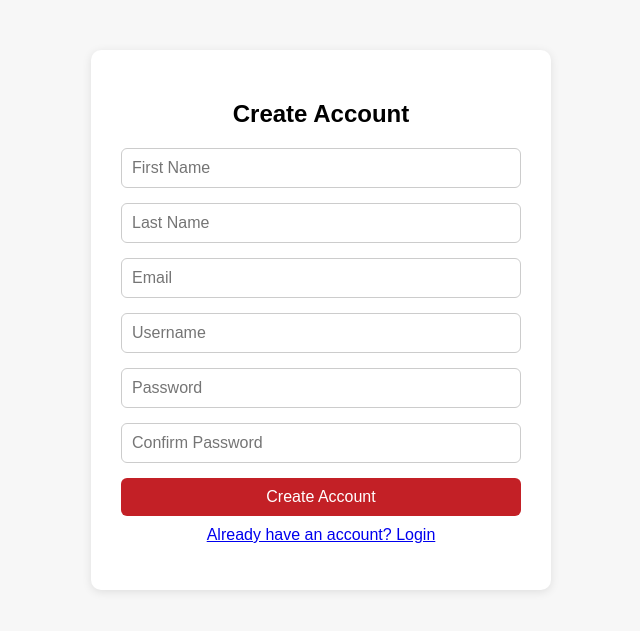
After one commit to kscardinal/loto-report-generator, a FastAPI app: template src/web/templates/create_account.html in a window 1280 px wide. The commit adds this page. Shown: the top 631 px of the page, without its empty margins (319-959 px from the left). Run offline with FastAPI, Linux system fonts and the light colour scheme; the template is opened without the code that fills it, so the values that code supplies are empty; parts of the project's set-up code (start-up, migrations or seed data) failed here and were passed over.

Commit message:
create account and login now work

```diff
--- a/src/api/main.py
+++ b/src/api/main.py
@@ -11,13 +11,17 @@ from icecream import ic
 import shutil
 import jwt
 from dotenv import load_dotenv
+from argon2 import PasswordHasher
+from argon2 import PasswordHasher
+from argon2.exceptions import VerifyMismatchError, VerificationError
+import secrets
 
 from .logging_config import logger, log_requests_json
 from .auth_utils import create_access_token, get_current_user
 
 import gridfs
 from bson.objectid import ObjectId
-from fastapi import FastAPI, UploadFile, File, Form, Request, Response, Depends, HTTPException
+from fastapi import FastAPI, UploadFile, File, Form, Request, Response, Depends, HTTPException, status
 from fastapi.middleware.cors import CORSMiddleware
 from fastapi.responses import JSONResponse, HTMLResponse, StreamingResponse, RedirectResponse
 from fastapi.staticfiles import StaticFiles
@@ -101,6 +105,9 @@ fs = gridfs.GridFS(db)     # GridFS for storing photos
 SECRET_KEY = os.getenv("SECRET_KEY")
 if not SECRET_KEY:
     raise ValueError("SECRET_KEY not set in .env")
+
+# Hashing Passwords
+ph = PasswordHasher(time_cost=4, memory_cost=102400, parallelism=8, hash_len=32)
 
 
 # -----------------------------
@@ -489,23 +496,7 @@ def download_photo(photo_id: str, username: str = Depends(get_current_user)):
     headers = {"Content-Disposition": f"attachment; filename={grid_out.filename}"}
     return StreamingResponse(grid_out, media_type="image/jpeg", headers=headers)
 
-# -----------------------------
-# Login Page
-# -----------------------------
-@app.get("/login", response_class=HTMLResponse)
-async def login_page(request: Request):
-    return templates.TemplateResponse("login.html", {"request": request, "error": None})
 
-@app.post("/login", response_class=HTMLResponse)
-async def login_action(request: Request, username: str = Form(...), password: str = Form(...)):
-    # simple username/password check
-    if username == "Admin" and password == "adminpass":
-        token = create_access_token({"sub": username})
-        response = RedirectResponse(url="/pdf_list", status_code=302)
-        response.set_cookie(key="access_token", value=token, httponly=True)
-        return response
-    else:
-        return templates.TemplateResponse("login.html", {"request": request, "error": "Invalid username or password"})
 
 # -----------------------------
 # JWT Test Page
@@ -521,3 +512,110 @@ async def jwt_test(request: Request, username: str = Depends(get_current_user)):
 
     # If mobile or logged in web user
     return JSONResponse({"message": f"JWT verified successfully! Welcome {username}"})
+
+
+
+
+
+
+
+
+
+
+@app.get("/users_json")
+async def users_json(username: str = Depends(get_current_user)):
+    """
+    Returns all users in the database as JSON.
+    Works for both web (cookies) and mobile (Authorization header).
+    """
+    # Redirect web users if not authenticated
+    #if isinstance(username, RedirectResponse):
+    #    return username
+
+    # Fetch all users, exclude Mongo _id
+    users_cursor = users.find({}, {"_id": 0})
+    user_list = []
+
+    for doc in users_cursor:
+        # Convert any datetime fields to ISO strings
+        for key, value in doc.items():
+            if isinstance(value, datetime):
+                doc[key] = value.isoformat()
+        user_list.append(doc)
+
+    return {"users": user_list}
+
+
+# -----------------------------
+# Login Page
+# -----------------------------
+@app.get("/login", response_class=HTMLResponse)
+async def login_page(request: Request):
+    return templates.TemplateResponse("login.html", {"request": request, "error": None})
+
+@app.post("/login", response_class=HTMLResponse)
+async def login_action(request: Request, username: str = Form(...), password: str = Form(...)):
+    # Find user by username OR email
+    user = users.find_one({"$or": [{"username": username}, {"email": username}]})
+
+    if not user:
+        return templates.TemplateResponse(
+            "login.html",
+            {"request": request, "error": "Invalid username or email"}
+        )
+
+    # Verify password
+    try:
+        ph.verify(user["password"], password)
+    except (VerifyMismatchError, VerificationError):
+        return templates.TemplateResponse(
+            "login.html",
+            {"request": request, "error": "Incorrect password"}
+        )
+
+    # Create JWT token and set as cookie
+    token = create_access_token({"sub": user["username"]})
+    response = RedirectResponse(url="/pdf_list", status_code=status.HTTP_302_FOUND)
+    response.set_cookie(key="access_token", value=token, httponly=True)
+    return response
+
+
+# -----------------------------
+# Create Account Page
+# -----------------------------
+@app.get("/create-account")
+def create_account_form(request: Request):
+    return templates.TemplateResponse("create_account.html", {"request": request})
+
+@app.post("/create-account")
+def create_account(
+    request: Request,
+    first_name: str = Form(...),
+    last_name: str = Form(...),
+    email: str = Form(...),
+    username: str = Form(...),
+    password: str = Form(...),
+    confirm_password: str = Form(...)
+):
+    # Password confirmation
+    if password != confirm_password:
+        return templates.TemplateResponse("create_account.html", {"request": request, "error": "Passwords do not match"})
+
+    # Check if username/email already exists
+    if users.find_one({"$or": [{"username": username}, {"email": email}]}):
+        return templates.TemplateResponse("create_account.html", {"request": request, "error": "Username or email already exists"})
+
+    # Hash the password
+    hashed_password = ph.hash(password)
+
+    # Insert into users collection
+    users.insert_one({
+        "first_name": first_name,
+        "last_name": last_name,
+        "email": email,
+        "username": username,
+        "password": hashed_password
+    })
+
+    # Redirect to login after successful account creation
+    return RedirectResponse(url="/login", status_code=status.HTTP_303_SEE_OTHER)
--- /dev/null
+++ b/src/web/templates/create_account.html
@@ -0,0 +1,36 @@
+<!DOCTYPE html>
+<html lang="en">
+<head>
+    <meta charset="UTF-8">
+    <meta name="viewport" content="width=device-width, initial-scale=1.0">
+    <title>Create Account</title>
+    <style>
+        body { font-family: Arial, sans-serif; background: #f7f7f7; }
+        .container { max-width: 400px; margin: 50px auto; background: white; padding: 30px; border-radius: 10px; box-shadow: 0 2px 10px rgba(0,0,0,0.1); }
+        h2 { text-align: center; margin-bottom: 20px; }
+        form { display: flex; flex-direction: column; }
+        input { padding: 10px; margin-bottom: 15px; border-radius: 6px; border: 1px solid #ccc; font-size: 1em; }
+        button { padding: 10px; background: #C32026; color: white; border: none; border-radius: 6px; font-size: 1em; cursor: pointer; }
+        button:hover { background: #a01b20; }
+        .error { color: red; text-align: center; margin-bottom: 15px; }
+    </style>
+</head>
+<body>
+    <div class="container">
+        <h2>Create Account</h2>
+        {% if error %}
+            <p class="error">{{ error }}</p>
+        {% endif %}
+        <form method="post" action="/create-account">
+            <input type="text" name="first_name" placeholder="First Name" required>
+            <input type="text" name="last_name" placeholder="Last Name" required>
+            <input type="text" name="email" placeholder="Email" required>
+            <input type="text" name="username" placeholder="Username" required>
+            <input type="password" name="password" placeholder="Password" required>
+            <input type="password" name="confirm_password" placeholder="Confirm Password" required>
+            <button type="submit">Create Account</button>
+        </form>
+        <p style="text-align:center; margin-top:10px;"><a href="/login">Already have an account? Login</a></p>
+    </div>
+</body>
+</html>
--- a/src/web/templates/login.html
+++ b/src/web/templates/login.html
@@ -85,11 +85,11 @@
             <p class="error">{{ error }}</p>
         {% endif %}
         <form method="post" action="/login">
-            <label for="username">Username</label>
-            <input type="text" name="username" id="username" required>
+            <label for="username">Username or Email</label>
+            <input type="text" name="username" id="username" placeholder="Username or Email" required>
 
             <label for="password">Password</label>
-            <input type="password" name="password" id="password" required>
+            <input type="password" name="password" id="password" placeholder="Password" required>
 
             <button type="submit">Login</button>
         </form>
```
